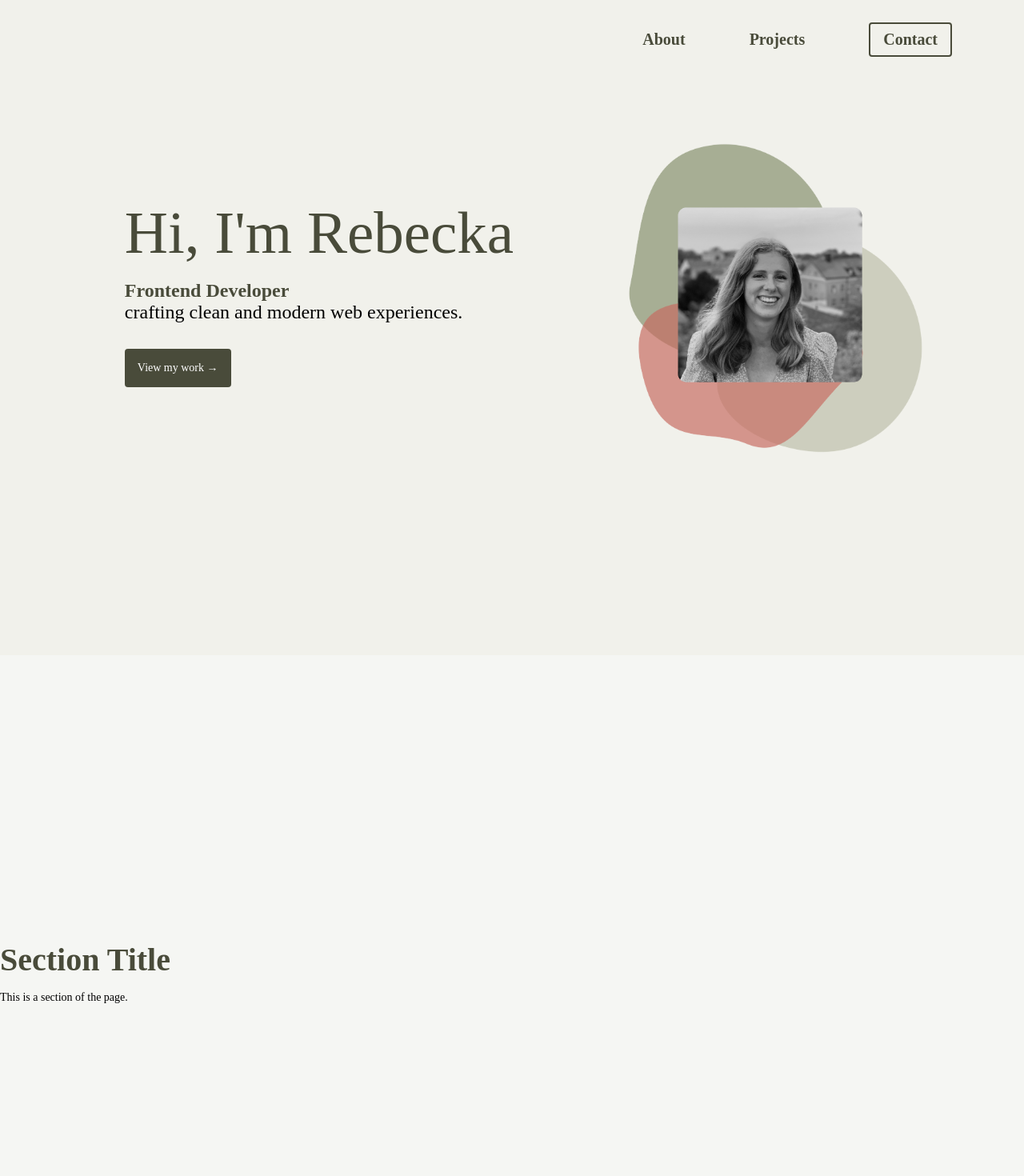
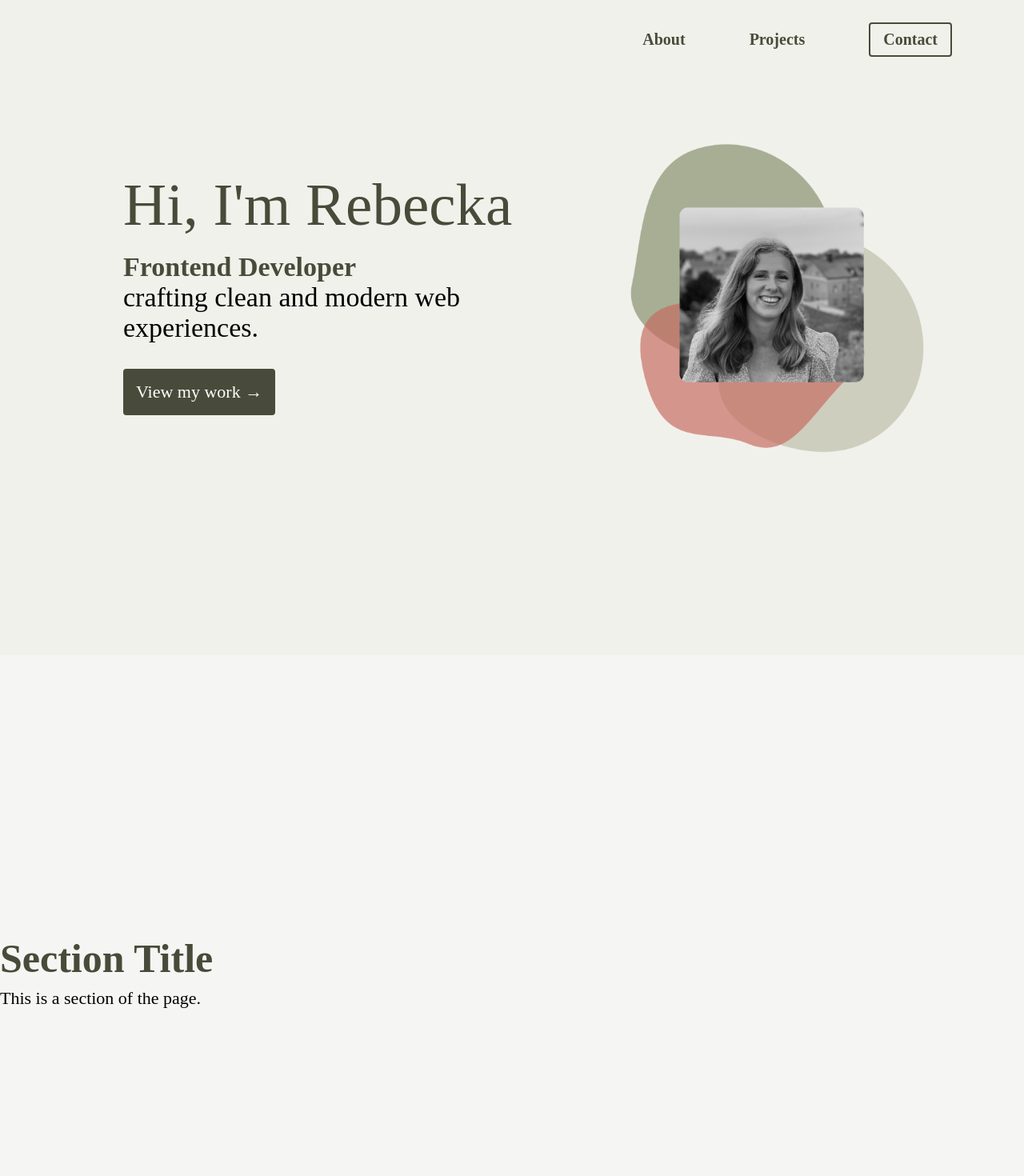
Before and after one commit to Rebecka94/Portfolio, a React (Vite) app: page / in a window 1280 px wide. Shown: the top 1470 px of the page at 80% size. Built offline with nearby package versions, Linux system fonts and the light colour scheme.

Commit message:
Refactor typography styles for consistency and update spacing variables in global styles

```diff
--- a/src/styles/global.css
+++ b/src/styles/global.css
@@ -30,5 +30,4 @@ main {
 .container {
   max-width: 1100px;
   margin: 0 auto;
-  padding: 0 32px;
 }
--- a/src/styles/tokens.css
+++ b/src/styles/tokens.css
@@ -14,6 +14,7 @@
   --color-text-green: #494b3a;
 
   /* spacing */
+  --space-xs: 5px;
   --space-sm: 8px;
   --space-md: 16px;
   --space-lg: 24px;
--- a/src/styles/typography.css
+++ b/src/styles/typography.css
@@ -1,28 +1,46 @@
 :root {
   --font-family-base: playfair-display, serif;
 
-  --text-sm: 14px;
-  --text-md: 24px;
-  --text-lg: 40px;
+  --text-xs: 14px;
+  --text-sm: 22px;
+  --text-md: 34px;
+  --text-lg: 50px;
   --text-xl: 75px;
 }
 
 h1 {
   margin: 0 0 var(--space-md) 0;
-  font-size: var(--text-xl);
-  color: var( --color-text-green);
-  font-weight: lighter;
+  font-size: var(--text-lg);
+  color: var(--color-text-green);
+  font-weight: 500;
 }
 
 h2 {
-  margin: 0 0 var(--space-md) 0;
-  font-size: var(--text-lg);
-  color: var( --color-text-green)
+  margin: 0 0 var(--space-sm) 0;
+  font-size: var(--text-md);
+  color: var(--color-text-green);
 }
 
 h3 {
   margin: 0 0 var(--space-md) 0;
-  font-size: var(--text-md);
-  color: var( --color-text-green);
+  font-size: var(--text-sm);
+  color: var(--color-text-green);
   font-weight: normal;
 }
+
+
+/* Desktop */
+@media (min-width: 800px) {
+  h1 {
+    font-size: var(--text-xl);
+    font-weight: normal;
+  }
+
+  h2 {
+    font-size: var(--text-lg);
+  }
+
+  h3 {
+    font-size: var(--text-md);
+  }
+}
```
